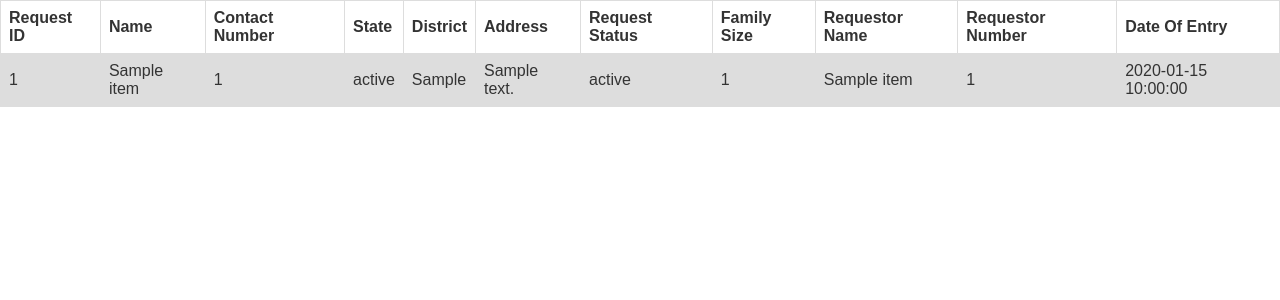
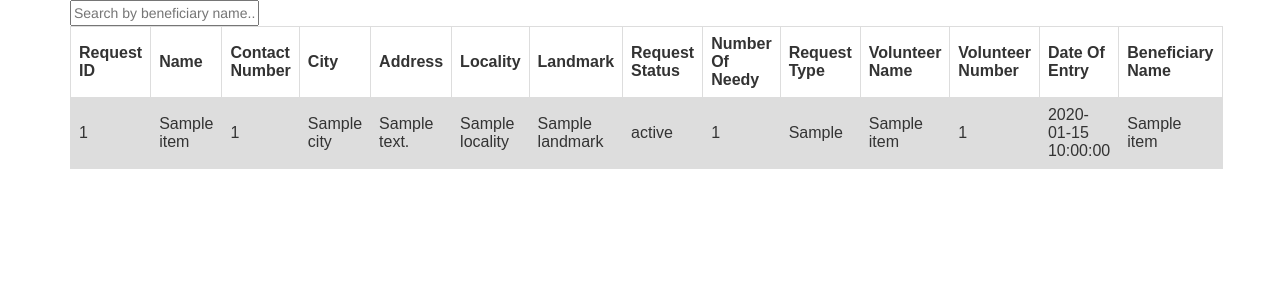
Before and after one commit to ashhadulislam/covid-assistance-mumbai, a Flask app: template templates/completedmumbai.html in a window 1280 px wide. Shown: the top 300 px of the page. Run offline with Flask 2, Linux system fonts and the light colour scheme; the template is opened without the code that fills it: most values are stand-ins (such as "Sample title", 1, 10 or a date in 2020); some libraries are stand-ins or nearby versions.

Commit message:
corrected completed page

```diff
--- a/app.py
+++ b/app.py
@@ -55,8 +55,9 @@ def convert_list_to_dict(the_request):
 
 
     dict_request["date_of_entry"]=the_request[13]
-    dict_request["beneficiary_name"]=the_request[14]
-    dict_request["beneficiary_type"]=the_request[15]
+    # gap for remarks
+    dict_request["beneficiary_name"]=the_request[15]
+    dict_request["beneficiary_type"]=the_request[16]
 
 
     print(dict_request)
--- a/templates/completedmumbai.html
+++ b/templates/completedmumbai.html
@@ -31,19 +31,29 @@
 
 
 	<body>
+
+		<div class="container">
+			<div style="float:left;">
+				<input type="text" id="myBeniNameInput" onkeyup="myBeniNameFunction()" placeholder="Search by beneficiary name.." title="Type in an address">
+			</div>
+		</div>
+		<div class="container" id="completedTable">
 			<table>
 			  <tr>
 			  	<th>Request ID</th>
 			    <th>Name</th>
 			    <th>Contact Number</th>
-			    <th>State</th>
-			    <th>District</th>
+			    <th>City</th>
 			    <th>Address</th>
+			    <th>Locality</th>
+			    <th>Landmark</th>
 			    <th>Request Status</th>
-			    <th>Family Size</th>
-			    <th>Requestor Name</th>
-			    <th>Requestor Number</th>
+			    <th>Number Of Needy</th>
+			    <th>Request Type</th>
+			    <th>Volunteer Name</th>
+			    <th>Volunteer Number</th>
 			    <th>Date Of Entry</th>
+			    <th>Beneficiary Name</th>
 
 			  </tr>
 
@@ -52,22 +62,44 @@
 			  	<td>{{item.request_id}}</td>
 			  	<td>{{item.name}}</td>
 			  	<td>{{item.contact_num}}</td>
-			  	<td>{{item.requestor_state}}</td>
-			  	<td>{{item.requestor_district}}</td>
+			  	<td>{{item.city}}</td>
 			  	<td>{{item.requestor_address}}</td>
+			  	<td>{{item.locality}}</td>
+			  	<td>{{item.landmark}}</td>
 			  	<td>{{item.request_status}}</td>
-
-			  	<td>{{item.family_size}}</td>
+			  	<td>{{item.num_needy}}</td>
+			  	<td>{{item.type_help}}</td>
 			  	<td>{{item.volunteer_name}}</td>
 			  	<td>{{item.vol_contact_num}}</td>
 			  	<td>{{item.date_of_entry}}</td>
+			  	<td>{{item.beneficiary_name}}</td>
 
 			  </tr>
 			  {% endfor %}
 
 			</table>
+		</div>
 
-
+		<script>
+		function myBeniNameFunction() {
+		  var input, filter, table, tr, td, i, txtValue;
+		  input = document.getElementById("myBeniNameInput");
+		  filter = input.value.toUpperCase();
+		  table = document.getElementById("completedTable");
+		  tr = table.getElementsByTagName("tr");
+		  for (i = 0; i < tr.length; i++) {
+		    td = tr[i].getElementsByTagName("td")[13];
+		    if (td) {
+		      txtValue = td.textContent || td.innerText;
+		      if (txtValue.toUpperCase().indexOf(filter) > -1) {
+		        tr[i].style.display = "";
+		      } else {
+		        tr[i].style.display = "none";
+		      }
+		    }
+		  }
+		}
+		</script>
 
 
 	</body>
```
